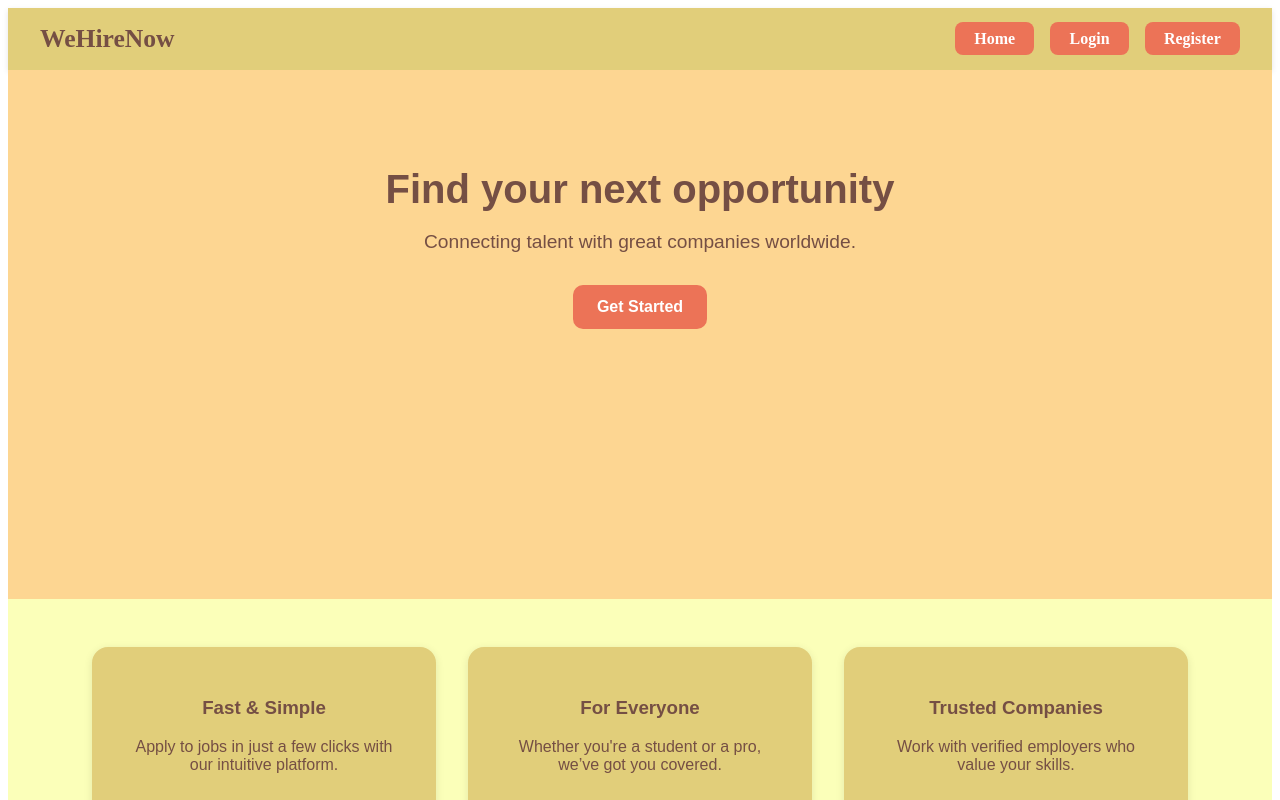
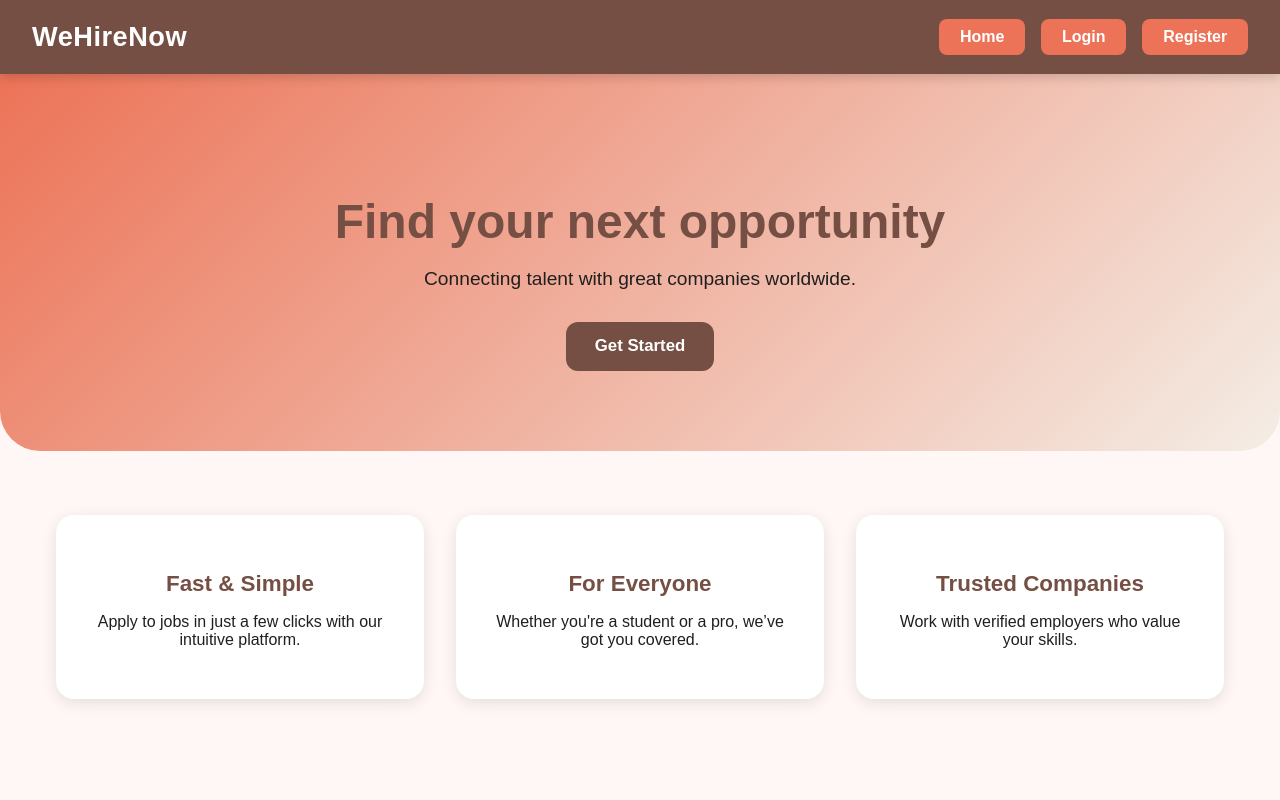
Before and after one commit to imtoatb/WeHireNow, a Vue app in the folder frontend/: page /mainpage in a window 1280 px wide. Shown: the top 800 px of the page. Built offline with nearby package versions, Linux system fonts and the light colour scheme.

Commit message:
New version, strating working on the job offers

```diff
--- a/frontend/src/assets/style.css
+++ b/frontend/src/assets/style.css
@@ -1,15 +1,22 @@
-/* === Palette ===
-#E1CE7A (beige)
-#FBFFB9 (light cream)
-#FDD692 (warm yellow)
-#EC7357 (salmon)
-#754F44 (brown)
+/* === Palette Modernisée ===
+Primary (salmon)       : #EC7357
+Secondary (brown)      : #754F44
+Light Background       : #FFF7F5
+Soft Neutral           : #F4EDE5
+Soft Hover             : #E8D8D2
+Dark Text              : #1F1F1F
 */
 
+body {
+  margin: 0;
+  padding: 0;
+  font-family: 'Poppins', sans-serif;
+  background-color: #FFF7F5;
+  color: #1F1F1F;
+}
+
+/* === MAIN LAYOUT === */
 .main-page {
-  font-family: 'Poppins', sans-serif;
-  background-color: #FBFFB9;
-  color: #754F44;
   min-height: 100vh;
   display: flex;
   flex-direction: column;
@@ -17,131 +24,141 @@
 
 /* === HEADER === */
 .navbar {
-  background-color: #E1CE7A;
+  background-color: #754F44;
+  color: white;
+  padding: 1.2rem 2rem;
   display: flex;
   justify-content: space-between;
   align-items: center;
-  padding: 1rem 2rem;
-  box-shadow: 0 2px 6px rgba(0,0,0,0.1);
+  position: sticky;
+  top: 0;
+  z-index: 20;
+  box-shadow: 0 4px 10px rgba(0,0,0,0.15);
+}
+
+.logo {
+  font-size: 1.7rem;
+  font-weight: 700;
+  letter-spacing: 0.5px;
+}
+
+.nav-buttons {
+  display: flex;
+  align-items: center;
+  gap: 1rem;
 }
 
 .nav-link {
-  margin-left: 1rem;
+  padding: 0.55rem 1.3rem;
+  border-radius: 8px;
+  text-decoration: none;
+  font-weight: 600;
   background-color: #EC7357;
-  border: none;
-  padding: 0.5rem 1.2rem;
-  border-radius: 8px;
   color: white;
-  font-weight: 600;
-  text-decoration: none;
-  transition: background 0.3s;
+  transition: 0.25s ease;
 }
 
 .nav-link:hover {
-  background-color: #FDD692;
+  background-color: #FFF7F5;
   color: #754F44;
 }
 
-.logo {
-  font-size: 1.6rem;
-  font-weight: 700;
-  color: #754F44;
-}
-
-.nav-buttons button {
-  margin-left: 1rem;
-  background-color: #EC7357;
-  border: none;
-  padding: 0.5rem 1.2rem;
-  border-radius: 8px;
-  color: white;
-  font-weight: 600;
-  cursor: pointer;
-  transition: background 0.3s;
-}
-
-.nav-buttons button:hover {
-  background-color: #FDD692;
-  color: #754F44;
-}
-
-/* === HERO === */
+/* === HERO SECTION === */
 .hero {
   text-align: center;
-  padding: 4rem 2rem;
-  background-color: #FDD692;
-  flex: 1;
+  padding: 5rem 2rem;
+  background: linear-gradient(135deg, #EC7357 0%, #F4EDE5 100%);
+  color: #1F1F1F;
+  border-bottom-left-radius: 40px;
+  border-bottom-right-radius: 40px;
 }
 
 .hero h1 {
-  font-size: 2.5rem;
-  margin-bottom: 1rem;
+  font-size: 3rem;
+  font-weight: 700;
+  margin-bottom: 1.2rem;
   color: #754F44;
 }
 
 .hero p {
   font-size: 1.2rem;
-  margin-bottom: 2rem;
+  max-width: 600px;
+  margin: auto;
 }
 
 .cta {
-  background-color: #EC7357;
-  color: white;
+  margin-top: 2rem;
+  padding: 0.9rem 1.8rem;
+  font-size: 1.05rem;
+  border-radius: 12px;
   border: none;
-  border-radius: 10px;
-  padding: 0.8rem 1.5rem;
-  font-size: 1rem;
+  background-color: #754F44;
+  color: #FFF;
+  font-weight: 600;
   cursor: pointer;
-  font-weight: 600;
-  transition: transform 0.2s, background 0.3s;
+  transition: 0.25s ease;
 }
 
 .cta:hover {
-  background-color: #E1CE7A;
-  color: #754F44;
-  transform: scale(1.05);
+  background-color: #EC7357;
+  transform: translateY(-3px);
 }
 
 /* === FEATURES === */
 .features {
   display: flex;
   justify-content: center;
+  gap: 2rem;
+  padding: 4rem 2rem;
   flex-wrap: wrap;
-  gap: 2rem;
-  padding: 3rem 2rem;
-  background-color: #FBFFB9;
 }
 
 .feature-card {
-  background-color: #E1CE7A;
-  border-radius: 16px;
-  box-shadow: 0 2px 8px rgba(0,0,0,0.1);
+  background-color: white;
   padding: 2rem;
-  width: 280px;
+  width: 300px;
+  border-radius: 18px;
+  box-shadow: 0 4px 15px rgba(0,0,0,0.1);
   text-align: center;
-  transition: transform 0.2s, background 0.3s;
+  transition: 0.3s ease;
+  border: 2px solid transparent;
 }
 
 .feature-card:hover {
-  transform: translateY(-5px);
-  background-color: #FDD692;
+  transform: translateY(-7px);
+  border-color: #EC7357;
+  background-color: #FFF7F5;
+}
+
+.feature-card h3 {
+  color: #754F44;
+  font-size: 1.4rem;
+  margin-bottom: 0.8rem;
 }
 
 /* === FOOTER === */
 .footer {
   background-color: #754F44;
-  color: #FBFFB9;
+  color: #FFFFFF;
   text-align: center;
-  padding: 1rem;
-  font-size: 0.9rem;
+  padding: 1rem 2rem;
+  font-size: 0.95rem;
+  margin-top: auto;
 }
 
+/* === RESPONSIVE === */
 @media (max-width: 768px) {
+  .hero h1 {
+    font-size: 2.3rem;
+  }
+
   .features {
     flex-direction: column;
     align-items: center;
   }
-  .hero h1 {
-    font-size: 2rem;
+
+  .navbar {
+    flex-direction: column;
+    gap: 0.8rem;
   }
 }
--- a/frontend/src/components/HeaderBar.vue
+++ b/frontend/src/components/HeaderBar.vue
@@ -2,7 +2,7 @@
   <header class="navbar">
     <div class="logo">WeHireNow</div>
     <nav class="nav-buttons">
-      <RouterLink to="/home" class="nav-link">Home</RouterLink>
+      <RouterLink to="/mainpage" class="nav-link">Home</RouterLink>
       <RouterLink to="/login" class="nav-link">Login</RouterLink>
       <RouterLink to="/register" class="nav-link">Register</RouterLink>
     </nav>
```
